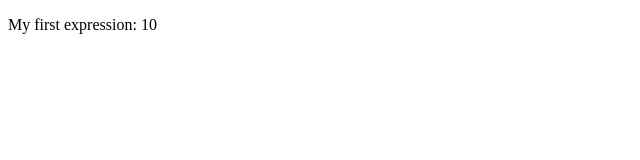
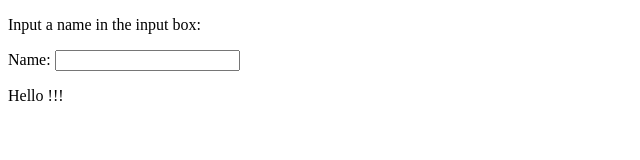
Before and after one commit to deepak333/angularjs, a plain HTML site: page databinding.html in a window 1280 px wide. Shown: the whole page, without its empty margins (0-640 px from the left). Drawn offline with nearby package versions, Linux system fonts and the light colour scheme.

Commit message:
databinding example

```diff
--- a/expressions.html
+++ b/databinding.html
@@ -2,8 +2,12 @@
 <html>
 <body>
 
-<div ng-app>
-<p>My first expression: {{ 5 + 5 }}</p>
+<div ng-app="">
+
+<p>Input a name in the input box:</p>
+<p>Name: <input type="text" ng-model="firstName"></p>
+<p>Hello {{ firstName }} !!!</p>
+
 </div>
 
 <script src="http://ajax.googleapis.com/ajax/libs/angularjs/1.2.15/angular.min.js"></script>
```
